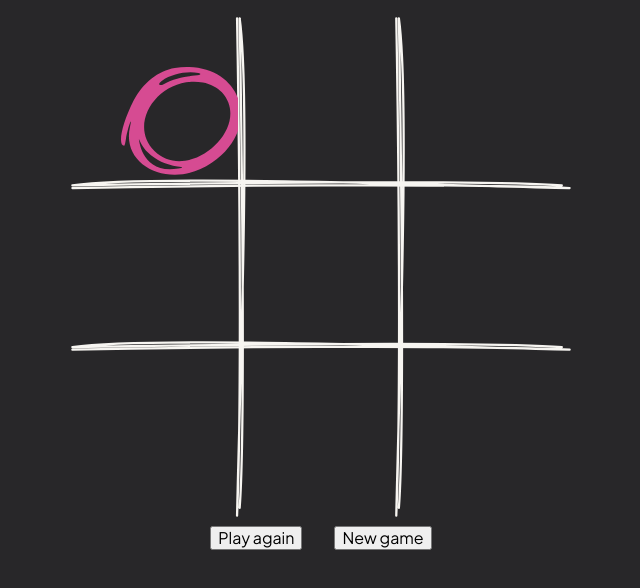
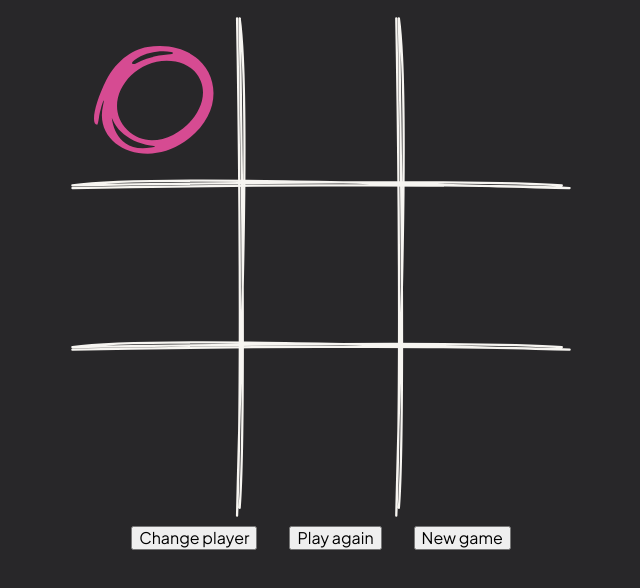
Before and after one commit to oppedal/tic-tac-toe, a plain HTML site: page index.html in a window 1280 px wide. Both pictures are taken after a click on the element 473 px from the left and 298 px from the top of the page. Shown: the part 198-786 px from the top of the page, without its empty margins (319-959 px from the left). Drawn offline with Linux system fonts and the light colour scheme.

Commit message:
GEtting the js to work

```diff
--- a/index.html
+++ b/index.html
@@ -73,6 +73,7 @@
         </div>
       </div>
       <footer>
+        <button class="changeplayer">Change player</button>
         <button>Play again</button>
         <button>New game</button>
       </footer>
--- a/script.js
+++ b/script.js
@@ -1,18 +1,31 @@
 'use strict:';
+const changePlayerBtn = document.querySelector('.changeplayer');
 
 const gameBoard = (() => {
-  const line_1 = [1, 2, 3];
-  const line_2 = [4, 5, 6];
-  const line_3 = [7, 8, 9];
-  let board;
+  let board = [1, 2, 3, 4, 5, 6, 7, 8, 9];
+
+  const winning = {
+    win_o_1: ['o', 'o', 'o', 4, 5, 6, 7, 8, 9],
+    win_o_2: [1, 2, 3, 'o', 'o', 'o', 7, 8, 9],
+    win_o_3: [1, 2, 3, 4, 5, 6, 'o', 'o', 'o'],
+    win_o_4: ['o', 2, 3, 'o', 5, 6, 'o', 8, 9],
+    win_o_5: [1, 'o', 3, 4, 'o', 6, 7, 'o', 9],
+    win_o_6: [1, 2, 'o', 4, 5, 'o', 7, 8, 'o'],
+    win_o_7: ['o', 2, 3, 4, 'o', 6, 7, 8, 'o'],
+    win_o_8: [1, 2, 'o', 4, 'o', 6, 'o', 8, 9],
+    win_x_1: ['o', 'o', 'o', 4, 5, 6, 7, 8, 9],
+    win_x_2: [1, 2, 3, 'x', 'x', 'x', 7, 8, 9],
+    win_x_3: [1, 2, 3, 4, 5, 6, 'x', 'x', 'x'],
+    win_x_4: ['x', 2, 3, 'x', 5, 6, 'x', 8, 9],
+    win_x_5: [1, 'x', 3, 4, 'x', 6, 7, 'x', 9],
+    win_x_6: [1, 2, 'x', 4, 5, 'x', 7, 8, 'x'],
+    win_x_7: ['x', 2, 3, 4, 'x', 6, 7, 8, 'x'],
+    win_x_8: [1, 2, 'x', 4, 'x', 6, 'x', 8, 9],
+  };
 
   return {
-    boardTwo: [
-      [1, 2, 3],
-      [4, 5, 6],
-      [7, 8, 9],
-    ],
-    board: [1, 2, 3, 4, 5, 6, 7, 8, 9],
+    winning,
+    board,
   };
 })();
 const gameController = (() => {
@@ -20,8 +33,19 @@ const gameController = (() => {
   let activeMarker = `o`;
   let activeMarkerClass = `mark--${activeMarker}`;
   let numFromClass;
+  changePlayerBtn.addEventListener('click', () => {
+    if (activeMarker === 'o') {
+      activeMarker = 'x';
+      activeMarkerClass = `mark--${activeMarker}`;
+    } else {
+      activeMarker = 'o';
+      activeMarkerClass = `mark--${activeMarker}`;
+    }
+    console.log(activeMarker, activeMarkerClass);
+  });
   boardDivs.forEach((button) => {
     button.addEventListener('click', () => {
+      console.log(`Game board ${gameBoard.winning.win_o_1}`);
       button.classList.add(`${activeMarkerClass}`);
       //Get the last number from the boardDivs.//
       const getNumFromClass = button.classList[1];
@@ -35,32 +59,142 @@ const gameController = (() => {
       const equal = (a1, a2, ...indexes) =>
         indexes.every((i) => a1[i] === a2[i]);
 
-      let answer_1 = equal([...gameBoard.board], [...win_1], 0, 1, 2);
-      let answer_2 = equal([...gameBoard.board], [...win_2], 3, 4, 5);
-      let answer_3 = equal([...gameBoard.board], [...win_3], 6, 7, 8);
-      let answer_4 = equal([...gameBoard.board], [...win_4], 1, 4, 7);
-      let answer_5 = equal([...gameBoard.board], [...win_5], 2, 5, 8);
-      let answer_6 = equal([...gameBoard.board], [...win_6], 3, 6, 9);
-      let answer_7 = equal([...gameBoard.board], [...win_7], 1, 5, 9);
-      let answer_8 = equal([...gameBoard.board], [...win_8], 3, 5, 7);
+      let answer_o_1 = equal(
+        [...gameBoard.board],
+        [...gameBoard.winning.win_o_1],
+        0,
+        1,
+        2
+      );
+      let answer_o_2 = equal(
+        [...gameBoard.board],
+        [...gameBoard.winning.win_o_2],
+        3,
+        4,
+        5
+      );
+      let answer_o_3 = equal(
+        [...gameBoard.board],
+        [...gameBoard.winning.win_o_3],
+        6,
+        7,
+        8
+      );
+      let answer_o_4 = equal(
+        [...gameBoard.board],
+        [...gameBoard.winning.win_o_4],
+        0,
+        4,
+        6
+      );
+      let answer_o_5 = equal(
+        [...gameBoard.board],
+        [...gameBoard.winning.win_o_5],
+        1,
+        4,
+        7
+      );
+      let answer_o_6 = equal(
+        [...gameBoard.board],
+        [...gameBoard.winning.win_o_6],
+        2,
+        5,
+        8
+      );
+      let answer_o_7 = equal(
+        [...gameBoard.board],
+        [...gameBoard.winning.win_o_7],
+        0,
+        4,
+        8
+      );
+      let answer_o_8 = equal(
+        [...gameBoard.board],
+        [...gameBoard.winning.win_o_8],
+        2,
+        4,
+        6
+      );
+      let answer_x_1 = equal(
+        [...gameBoard.board],
+        [...gameBoard.winning.win_x_1],
+        0,
+        1,
+        2
+      );
+      let answer_x_2 = equal(
+        [...gameBoard.board],
+        [...gameBoard.winning.win_x_2],
+        3,
+        4,
+        5
+      );
+      let answer_x_3 = equal(
+        [...gameBoard.board],
+        [...gameBoard.winning.win_x_3],
+        6,
+        7,
+        8
+      );
+      let answer_x_4 = equal(
+        [...gameBoard.board],
+        [...gameBoard.winning.win_x_4],
+        0,
+        4,
+        6
+      );
+      let answer_x_5 = equal(
+        [...gameBoard.board],
+        [...gameBoard.winning.win_x_5],
+        1,
+        4,
+        7
+      );
+      let answer_x_6 = equal(
+        [...gameBoard.board],
+        [...gameBoard.winning.win_x_6],
+        2,
+        5,
+        8
+      );
+      let answer_x_7 = equal(
+        [...gameBoard.board],
+        [...gameBoard.winning.win_x_7],
+        0,
+        4,
+        8
+      );
+      let answer_x_8 = equal(
+        [...gameBoard.board],
+        [...gameBoard.winning.win_x_8],
+        2,
+        4,
+        6
+      );
 
       const findWinner = {
-        answer_1,
-        answer_2,
-        answer_3,
-        // answer_4,
-        // answer_5,
-        answer_6,
-        // answer_7,
-        // answer_8,
+        answer_o_1,
+        answer_o_2,
+        answer_o_3,
+        answer_o_4,
+        answer_o_5,
+        answer_o_6,
+        answer_o_7,
+        answer_o_8,
+        answer_x_1,
+        answer_x_2,
+        answer_x_3,
+        answer_x_4,
+        answer_x_5,
+        answer_x_6,
+        answer_x_7,
+        answer_x_8,
       };
-      const checkWinner = Object.values(findWinner).some((val) => {
+      Object.values(findWinner).some((val) => {
         if (val === true) {
           console.log(`winner`);
         }
       });
-      // if (checkWinner) console.log(`Winner winner!`);
-      // console.log(gameBoard.board);
     });
   });
 
@@ -68,118 +202,9 @@ const gameController = (() => {
     activeMarker,
     boardDivs,
     numFromClass,
+    // checkWinner,
   };
 })();
-
-console.log(gameController.activeMarker);
-const win_1 = [
-  gameController.activeMarker,
-  gameController.activeMarker,
-  gameController.activeMarker,
-  4,
-  5,
-  6,
-  7,
-  8,
-  9,
-];
-const win_31 = [
-  gameController.activeMarker,
-  gameController.activeMarker,
-  gameController.activeMarker,
-  4,
-  5,
-  6,
-  7,
-  8,
-  9,
-];
-const win_2 = [
-  1,
-  2,
-  3,
-  gameController.activeMarker,
-  gameController.activeMarker,
-  gameController.activeMarker,
-  7,
-  8,
-  9,
-];
-const win_3 = [
-  1,
-  2,
-  3,
-  4,
-  5,
-  6,
-  gameController.activeMarker,
-  gameController.activeMarker,
-  gameController.activeMarker,
-];
-const win_4 = [
-  gameController.activeMarker,
-  2,
-  3,
-  gameController.activeMarker,
-  5,
-  6,
-  gameController.activeMarker,
-  8,
-  9,
-];
-
-const win_5 = [
-  1,
-  gameController.activeMarker,
-  3,
-  4,
-  gameController.activeMarker,
-  6,
-  7,
-  gameController.activeMarker,
-  9,
-];
-const win_6 = [
-  1,
-  2,
-  gameController.activeMarker,
-  4,
-  5,
-  gameController.activeMarker,
-  7,
-  8,
-  gameController.activeMarker,
-];
-const win_7 = [
-  gameController.activeMarker,
-  2,
-  3,
-  4,
-  gameController.activeMarker,
-  6,
-  7,
-  8,
-  gameController.activeMarker,
-];
-const win_8 = [
-  1,
-  2,
-  gameController.activeMarker,
-  4,
-  gameController.activeMarker,
-  6,
-  gameController.activeMarker,
-  8,
-  9,
-];
-
-// const line_1 = [1, 2, 3];
-// line_1.forEach((item, i) => {
-//   if (item === 1) {
-//     line_1[i] = `${gameController.activeMarker}`;
-//   }
-// });
-// console.log(line_1);
 
 const Player = (playerName, playerNumber) => {
   const getName = () => playerName;
--- a/style.css
+++ b/style.css
@@ -94,12 +94,12 @@ header h2 {
 .mark--o {
   background-image: url(/img/O.svg);
   background-repeat: no-repeat;
-  background-position: 50px 50px;
+  background-position: center;
 }
 .mark--x {
   background-image: url(/img/X.svg);
   background-repeat: no-repeat;
-  background-position: 50px 50px;
+  background-position: center;
 }
 .modal {
   display: none;
```
